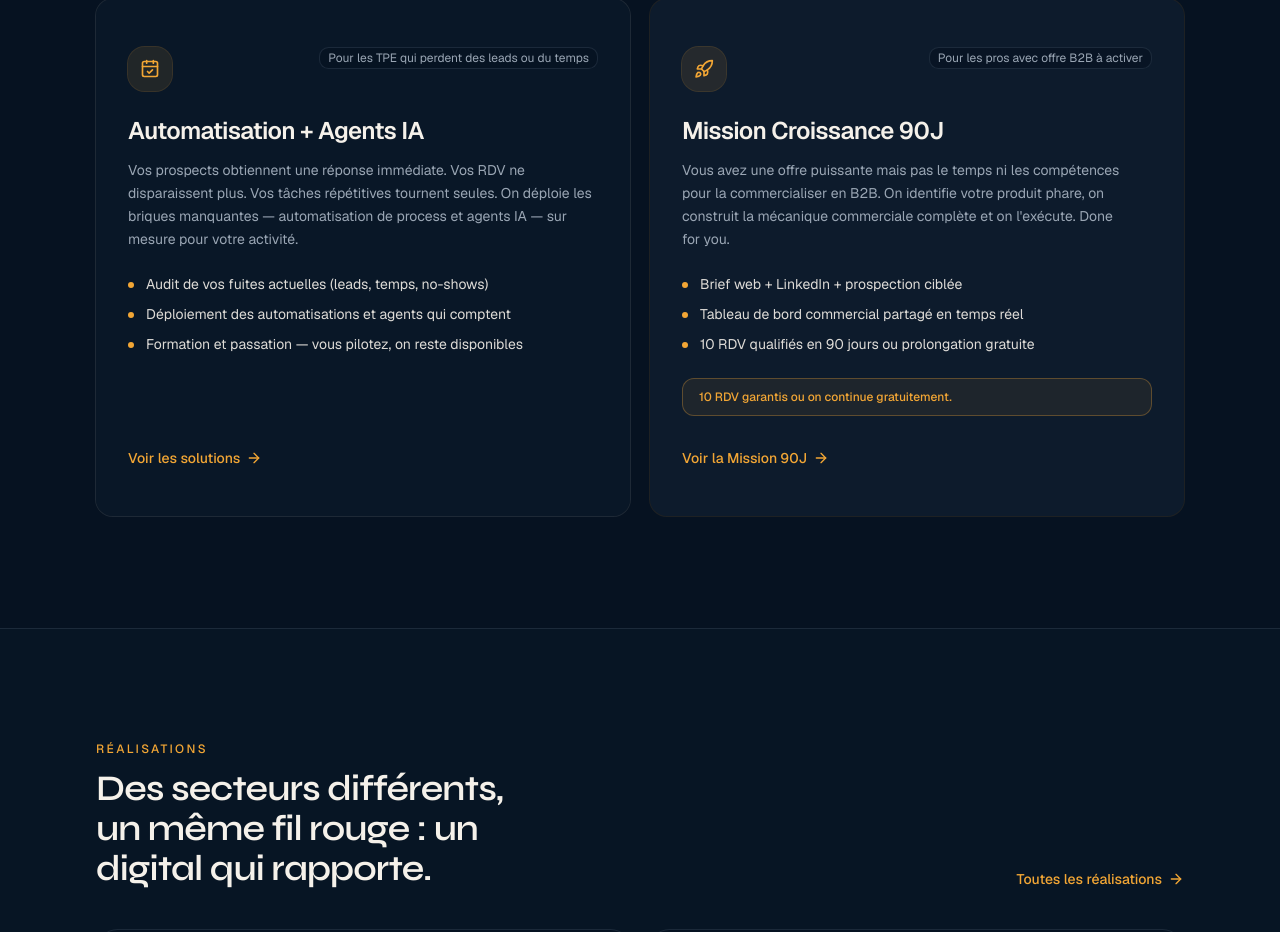
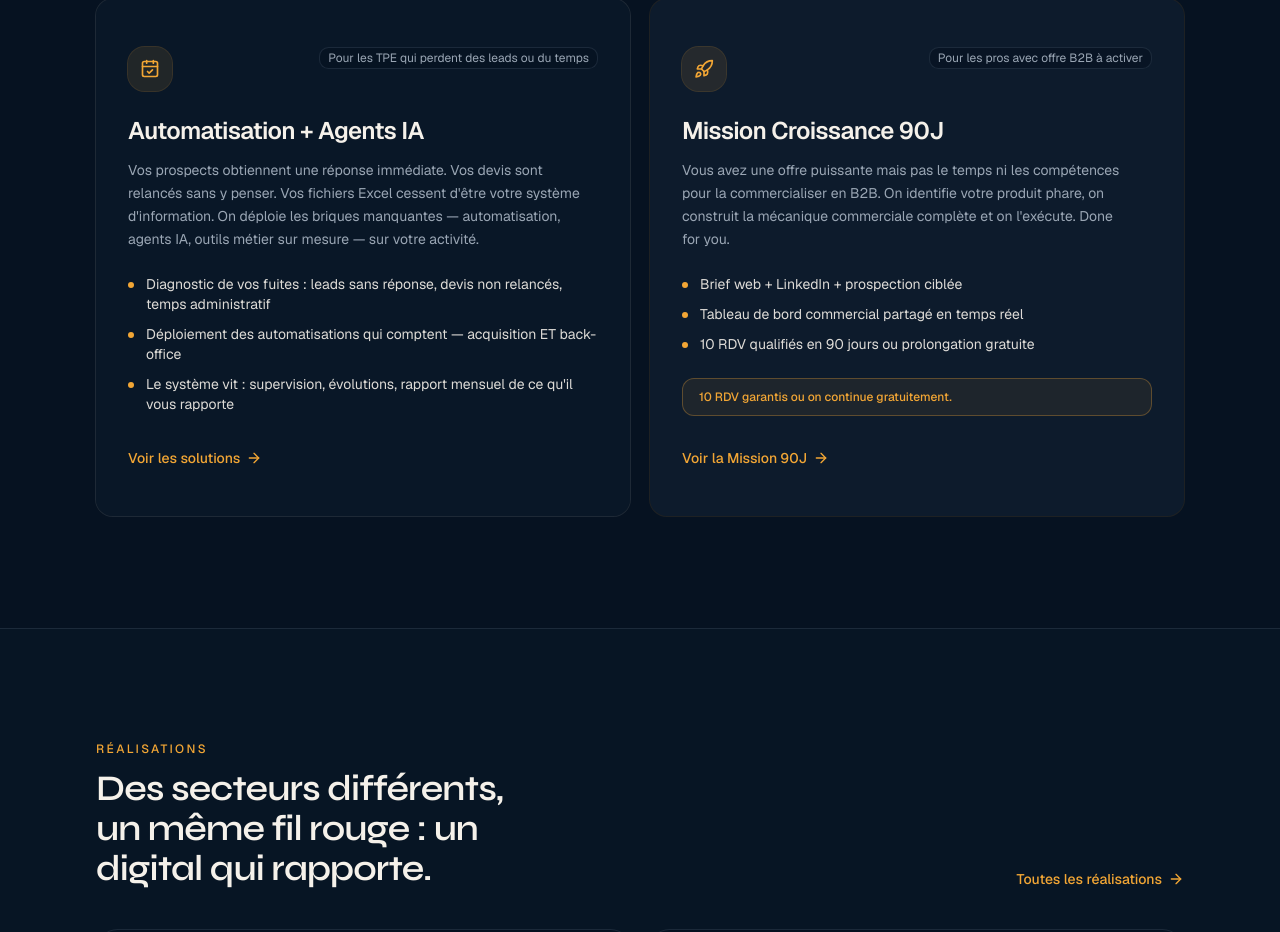
Before and after one commit to jmd971/siboard-consulting-site, a Next.js app: page / in a window 1280 px wide. Shown: the part 1226-2158 px from the top of the page. Built offline with nearby package versions, Linux system fonts and the light colour scheme; no server answers.

Commit message:
(c) accueil: enrichit carte Automatisation+IA (back-office, systeme vivant)

```diff
--- a/src/components/home/DeuxOffres.tsx
+++ b/src/components/home/DeuxOffres.tsx
@@ -10,11 +10,11 @@ const OFFERS = [
     icon: CalendarCheck,
     title: "Automatisation + Agents IA",
     description:
-      "Vos prospects obtiennent une réponse immédiate. Vos RDV ne disparaissent plus. Vos tâches répétitives tournent seules. On déploie les briques manquantes — automatisation de process et agents IA — sur mesure pour votre activité.",
+      "Vos prospects obtiennent une réponse immédiate. Vos devis sont relancés sans y penser. Vos fichiers Excel cessent d'être votre système d'information. On déploie les briques manquantes — automatisation, agents IA, outils métier sur mesure — sur votre activité.",
     bullets: [
-      "Audit de vos fuites actuelles (leads, temps, no-shows)",
-      "Déploiement des automatisations et agents qui comptent",
-      "Formation et passation — vous pilotez, on reste disponibles",
+      "Diagnostic de vos fuites : leads sans réponse, devis non relancés, temps administratif",
+      "Déploiement des automatisations qui comptent — acquisition ET back-office",
+      "Le système vit : supervision, évolutions, rapport mensuel de ce qu'il vous rapporte",
     ],
     cta: { href: "/solutions", label: "Voir les solutions" },
     featured: false,
```
